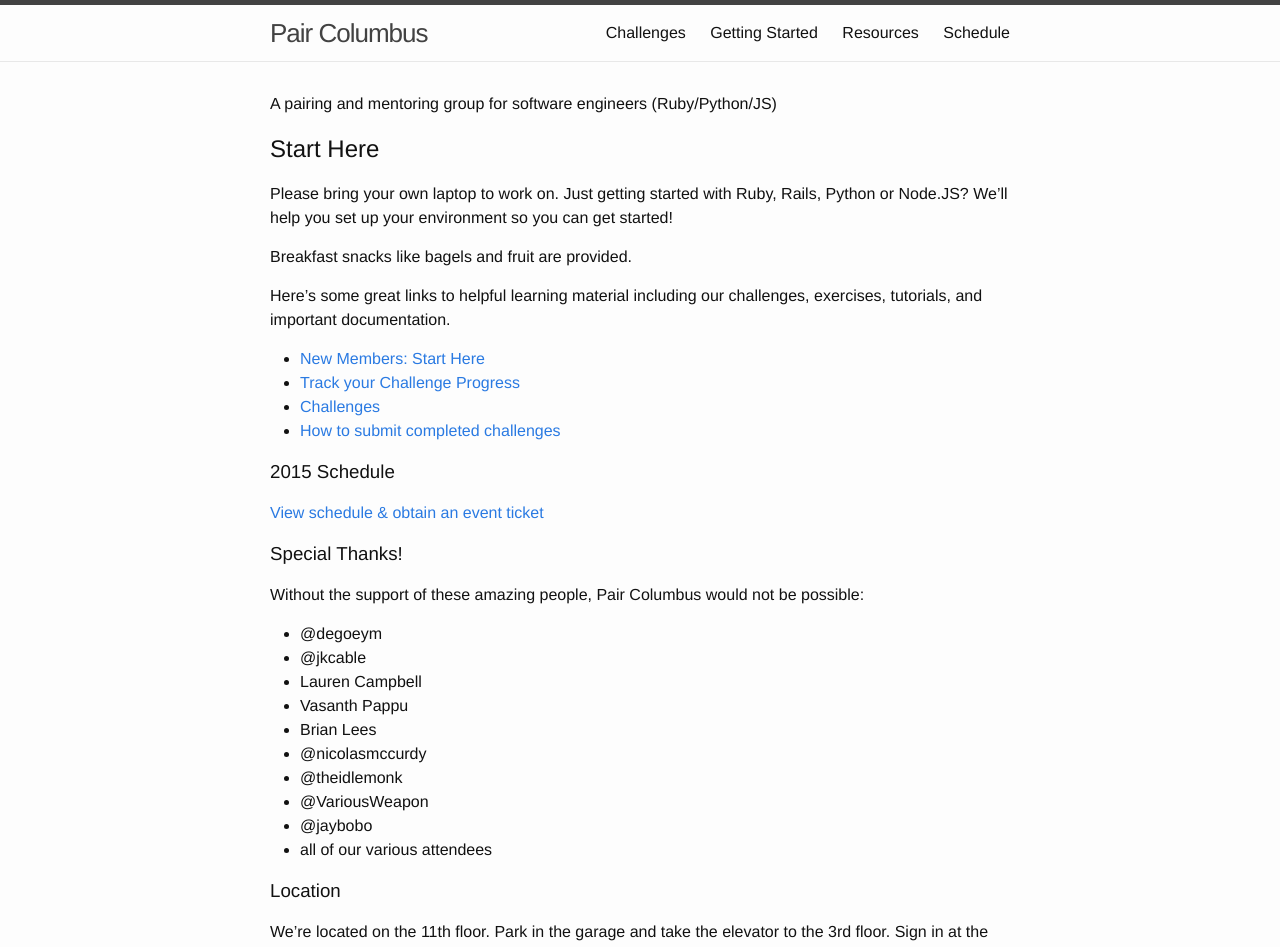
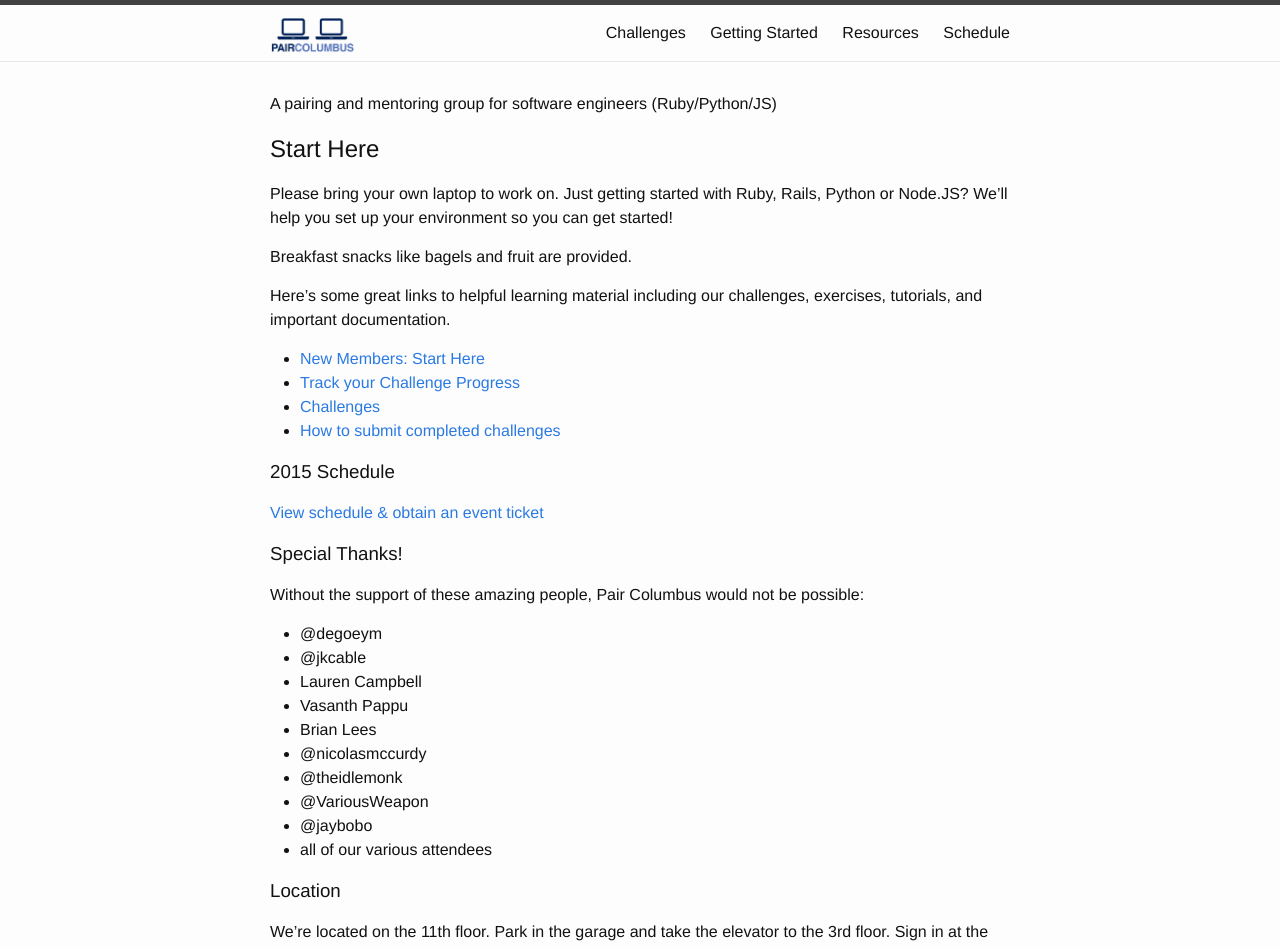
Before and after one commit to paircolumbus/paircolumbus.github.io, a Jekyll site: the page built from index.md, in a window 1280 px wide. Shown: the top 947 px of the page. Built offline with Jekyll 4.4.1, drawn with Linux system fonts in a browser that asks for light colours.

Commit message:
add logo and favicon

```diff
--- a/_includes/header.html
+++ b/_includes/header.html
@@ -2,7 +2,12 @@
 
   <div class="wrapper">
 
-    <a class="site-title" href="{{ site.baseurl }}/">{{ site.title }}</a>
+    <!--<a class="site-title" href="{{ site.baseurl }}/">{{ site.title }}</a>-->
+    <a class="site-title" href="{{ site.baseurl }}/">
+      <span class='logo'>
+        <img src="{{ site.baseurl }}/images/logo-transparent.png" width='85'>
+      </span>
+    </a>
 
     <nav class="site-nav">
       <a href="#" class="menu-icon">
--- a/css/main.scss
+++ b/css/main.scss
@@ -49,7 +49,10 @@
 ;
 
 
-
 img:not(.emoji) {
   border: 1px solid $grey-color-light;
 }
+
+.logo img {
+  border: none;
+}
```
Also changed, not shown: favicon.ico (added).
